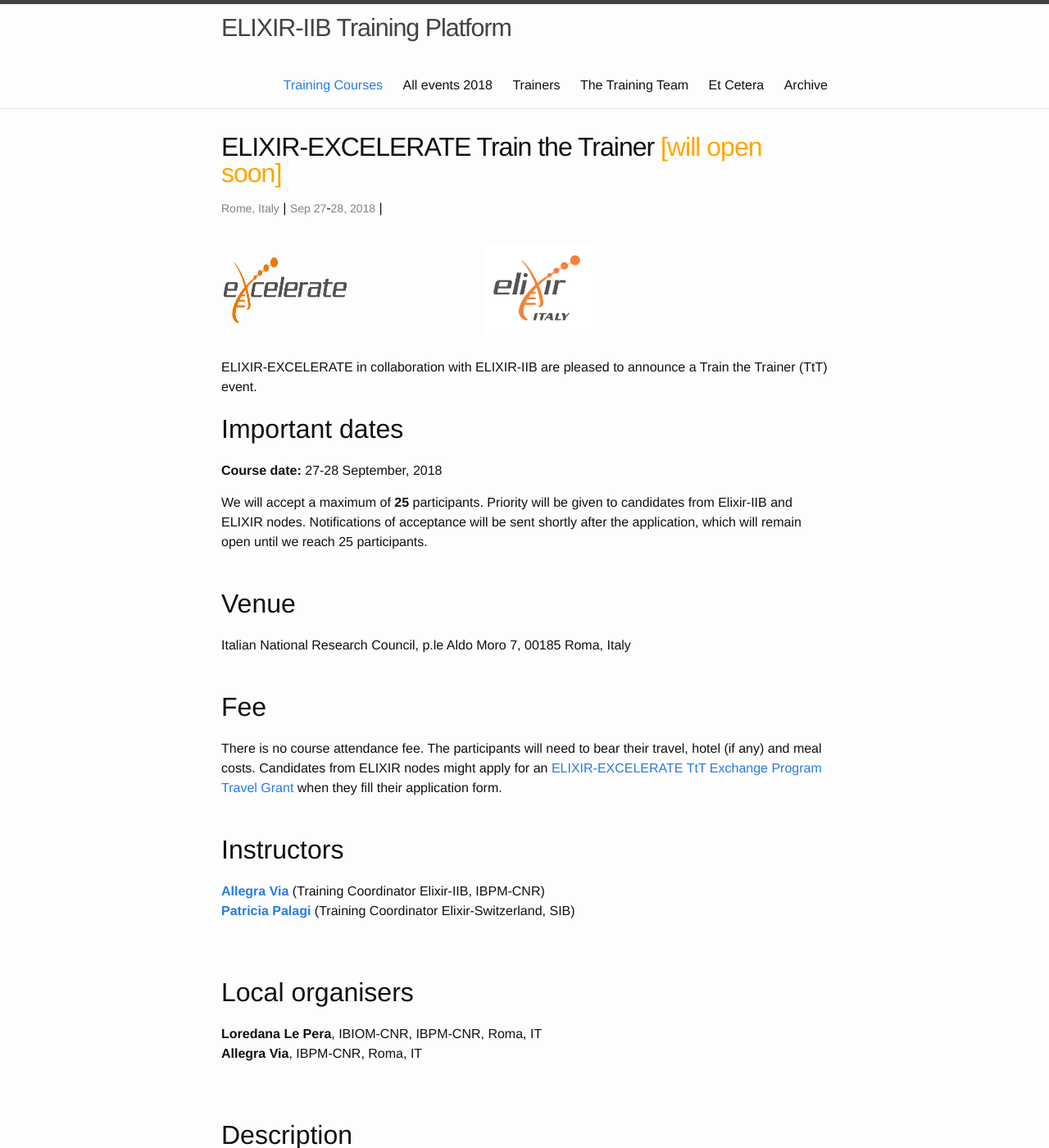
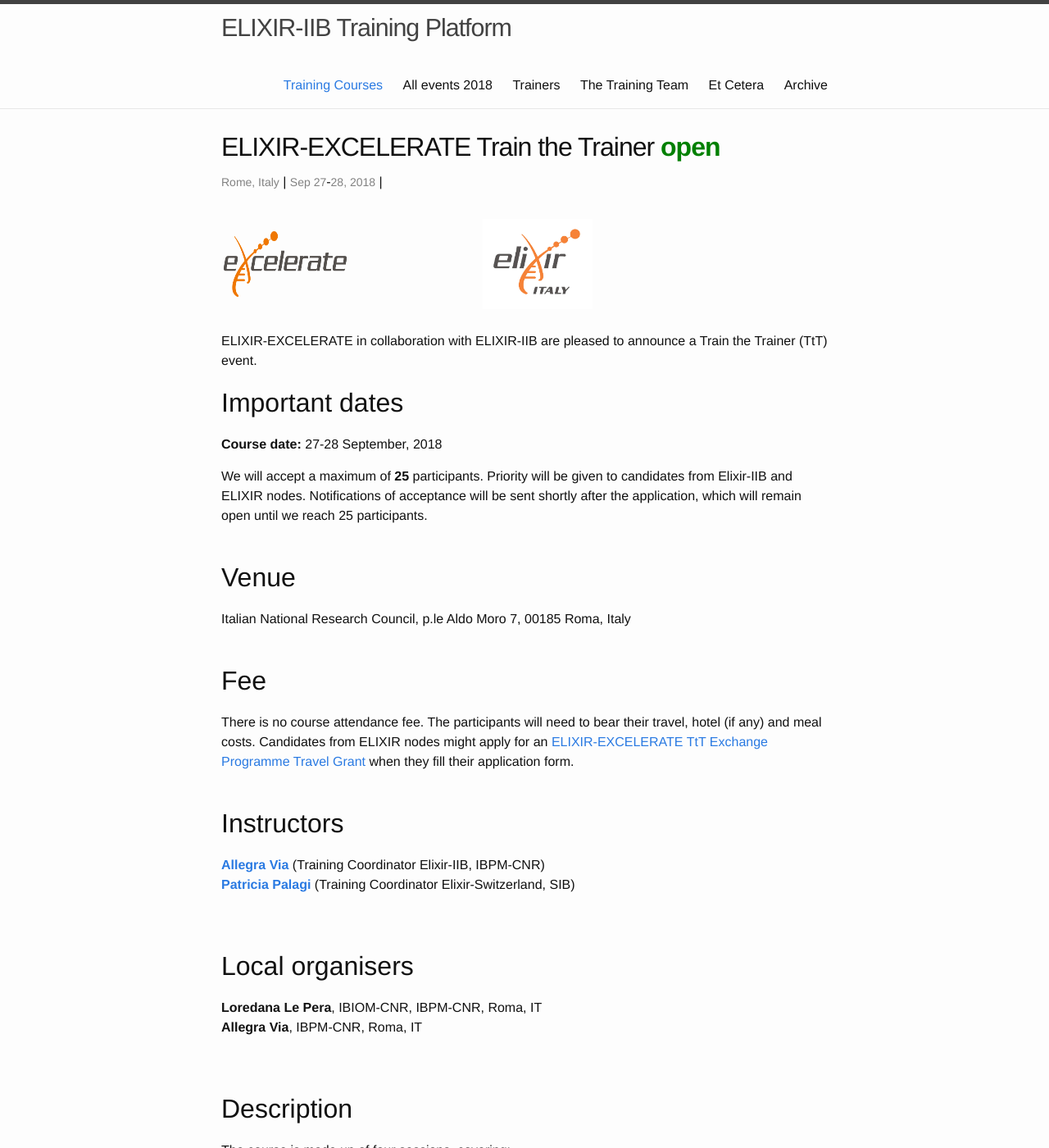
Before and after one commit to ELIXIR-IIB-training/website, a Jekyll site: the page built from _posts/2018-09-27-train-the-trainer-rome.md, in a window 1280 px wide and 1400 px high. Shown: the whole window at 82% size. Built offline with Jekyll 4.4.1, drawn with Linux system fonts in a browser that asks for light colours.

Commit message:
Update status

```diff
--- a/_posts/2018-09-27-train-the-trainer-rome.md
+++ b/_posts/2018-09-27-train-the-trainer-rome.md
@@ -1,6 +1,6 @@
 ---
 layout: post
-title:  "ELIXIR-EXCELERATE Train the Trainer <font color='orange'>[will open soon]</font>"
+title:  "ELIXIR-EXCELERATE Train the Trainer <font color='green'><b>open</b></font>"
 date_start:   2018-09-27
 date_end:   2018-09-28
 venue: Rome, Italy
@@ -32,7 +32,7 @@ Italian National Research Council, p.le Aldo Moro 7, 00185 Roma, Italy
 <br>
 
 ## Fee
-There is no course attendance fee. The participants will need to bear their travel, hotel (if any) and meal costs. Candidates from ELIXIR nodes might apply for an [ELIXIR-EXCELERATE TtT Exchange Program Travel Grant](https://github.com/TrainTheTrainer/EXCELERATE-TtT/blob/master/TtT-exchange-programme.md) when they fill their application form.
+There is no course attendance fee. The participants will need to bear their travel, hotel (if any) and meal costs. Candidates from ELIXIR nodes might apply for an [ELIXIR-EXCELERATE TtT Exchange Programme Travel Grant](https://github.com/TrainTheTrainer/EXCELERATE-TtT/blob/master/TtT-exchange-programme.md) when they fill their application form.
 <br>
 <br>
 
```
